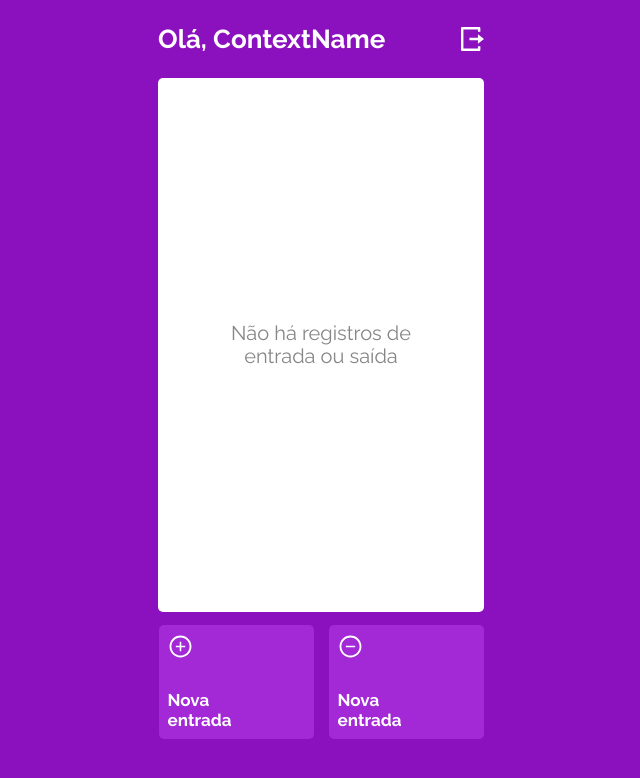
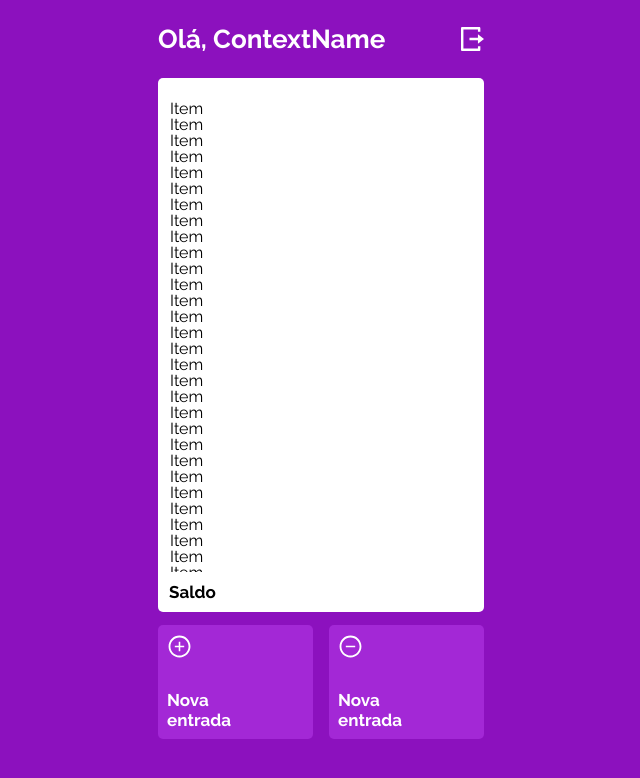
Before and after one commit to AlysonConsuli/my-wallet, a React (Create React App) app: page /homepage in a window 1280 px wide. Shown: the top 778 px of the page, without its empty margins (319-959 px from the left). Built offline with nearby package versions, Linux system fonts and the light colour scheme; a web font is replaced by a local one.

Commit message:
feat: comportamento da wallet para todas quantidades de itens

```diff
--- /dev/null
+++ b/src/components/Home/Item/index.jsx
@@ -0,0 +1,9 @@
+import { $Item } from './style';
+
+export const Item = () => {
+	return(
+		<$Item>
+            Item
+		</$Item>
+	);
+};
--- /dev/null
+++ b/src/components/Home/Item/style.js
@@ -0,0 +1,4 @@
+import styled from 'styled-components';
+
+export const $Item = styled.div`
+`;
--- a/src/components/Home/index.jsx
+++ b/src/components/Home/index.jsx
@@ -1,10 +1,35 @@
-import { $Home } from './style';
+/* eslint-disable no-unused-vars */
+import { $Home, Balance, Wallet } from './style';
 import deslogar from '../../assets/deslogar.svg';
 import circlePositive from '../../assets/circlePositive.svg';
 import circleNegative from '../../assets/circleNegative.svg';
 import { Link } from 'react-router-dom';
+import { useContext, useEffect, useState } from 'react';
+import { UserContext } from '../../contexts/UserContext';
+import axios from 'axios';
+import { Item } from './Item';
 
 export const Home = () => {
+
+	const [items, setItems] = useState([]);
+	useEffect(() => setItems(['item1', 'item2','item1', 'item2','item1', 'item2','item1', 'item2','item1', 'item2','item1', 'item2','item1', 'item2','item1', 'item2','item1', 'item2','item1', 'item2','item1', 'item2','item1', 'item2','item1', 'item2','item1', 'item2','item1', 'item2','item1', 'item2','item1', 'item2','item1', 'item2']), []);
+
+	const URL = 'https://localhost:5000/items';
+	const { user } = useContext(UserContext);
+
+	/*useEffect(() => {
+		const promise = axios.get('https://localhost:5000/items');
+		promise.then(res => {
+			const { data } = res;
+			console.log(data);
+			setItems(data);
+		});
+		promise.catch(err => {
+			console.log(err.response.data);
+			alert('Erro ao pegar os itens');
+		});
+	}, []);*/
+
 	return (
 		<$Home>
 			<header>
@@ -12,20 +37,31 @@ export const Home = () => {
 				<img src={deslogar} alt='deslogar' />
 			</header>
 			<main>
-				<p>Não há registros de entrada ou saída</p>
+				{items.length === 0 ?
+					<p>Não há registros de entrada ou saída</p>
+					:
+					<>
+						<Wallet>
+							{items.map((item, i) => {
+								return (
+									<Item key={i} />
+								);
+							})}
+						</Wallet>
+						<Balance>
+							Saldo
+						</Balance>
+					</>
+				}
 			</main>
 			<footer>
 				<Link to={'/item/entrada'} >
-					<button>
-						<img src={circlePositive} alt='circlePositive' />
-						<span>Nova entrada</span>
-					</button>
+					<img src={circlePositive} alt='circlePositive' />
+					<span>Nova entrada</span>
 				</Link>
 				<Link to={'/item/saída'} >
-					<button>
-						<img src={circleNegative} alt='circleNegative' />
-						<span>Nova entrada</span>
-					</button>
+					<img src={circleNegative} alt='circleNegative' />
+					<span>Nova entrada</span>
 				</Link>
 			</footer>
 		</$Home>
--- a/src/components/Home/style.js
+++ b/src/components/Home/style.js
@@ -24,10 +24,14 @@ main{
     height: 66.8vh;
     background-color: #FFFFFF;
     border-radius: 5px;
-    display: flex;
+    /*display: flex;
     justify-content: center;
-    align-items: center;
+    align-items: center;*/
+    position: relative;
+    //overflow-y: scroll;
     p{
+        margin: 0 auto;
+        padding-top: calc(33.4vh - 23px);
         width: 180px;
         height: 46px;
         line-height: 23px;
@@ -39,11 +43,10 @@ main{
 
 footer{
     display: flex;
-    justify-content: center;
+    justify-content: space-between;
     align-items: center;
-    gap: 15px;
     margin-top: 13px;
-    button{
+    a{
         width: 155px;
         height: 114px;
         background-color: #A328D6;
@@ -52,6 +55,10 @@ footer{
         flex-direction: column;
         justify-content: space-between;
         padding: 9px;
+        img{
+            width: 25px;
+            height: 25px;
+        }
         span{
             text-align: start;
             width: 64px;
@@ -64,3 +71,27 @@ footer{
     }
 }
 `;
+
+export const Wallet = styled.div`
+padding: 23px 11px 0px 12px;
+position: absolute;
+height: calc(100% - 40px);
+width: 100%;
+overflow-y: scroll;
+::-webkit-scrollbar {
+    display: none;
+}
+`;
+
+export const Balance = styled.div`
+display: flex;
+justify-content: space-between;
+align-items: center;
+padding: 0 15px 0 11px;
+height: 40px;
+font-weight: 700;
+font-size: 17px;
+color: #000000;
+position: absolute;
+bottom: 0;
+`;
```
